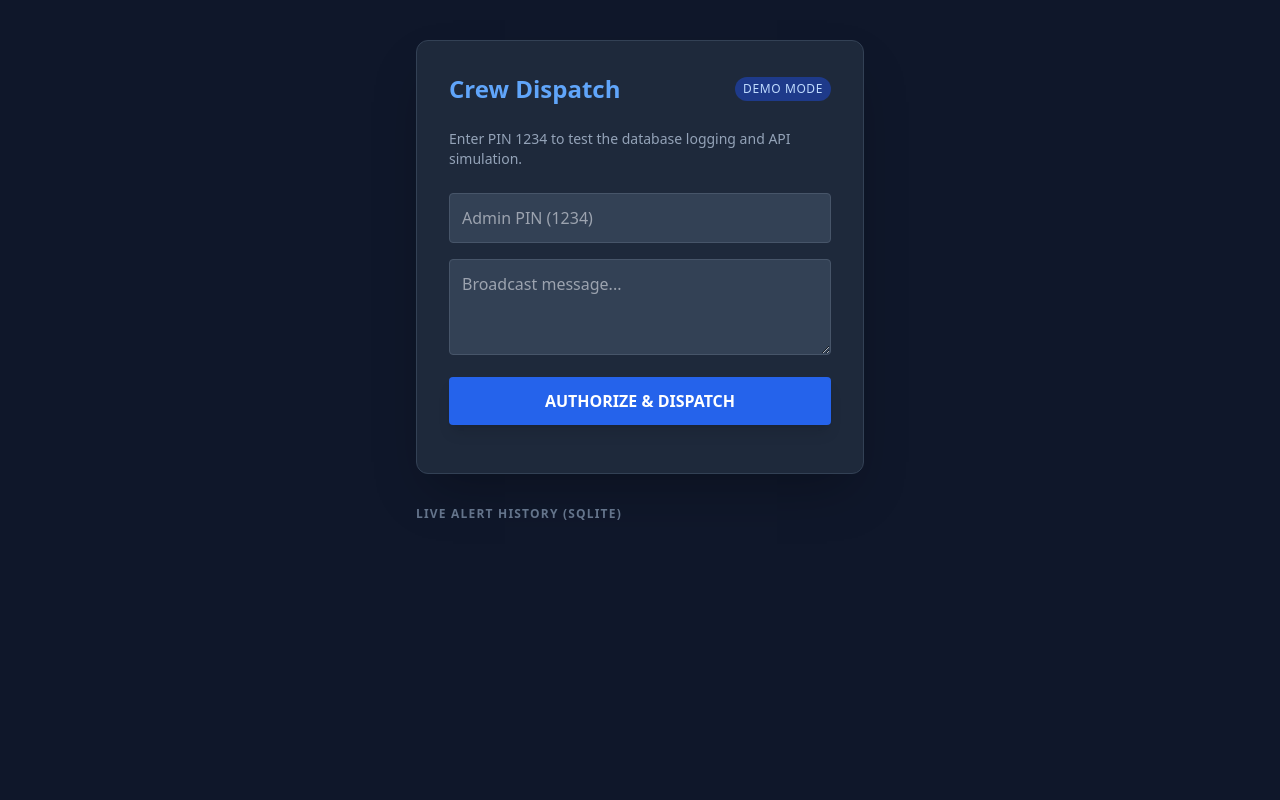
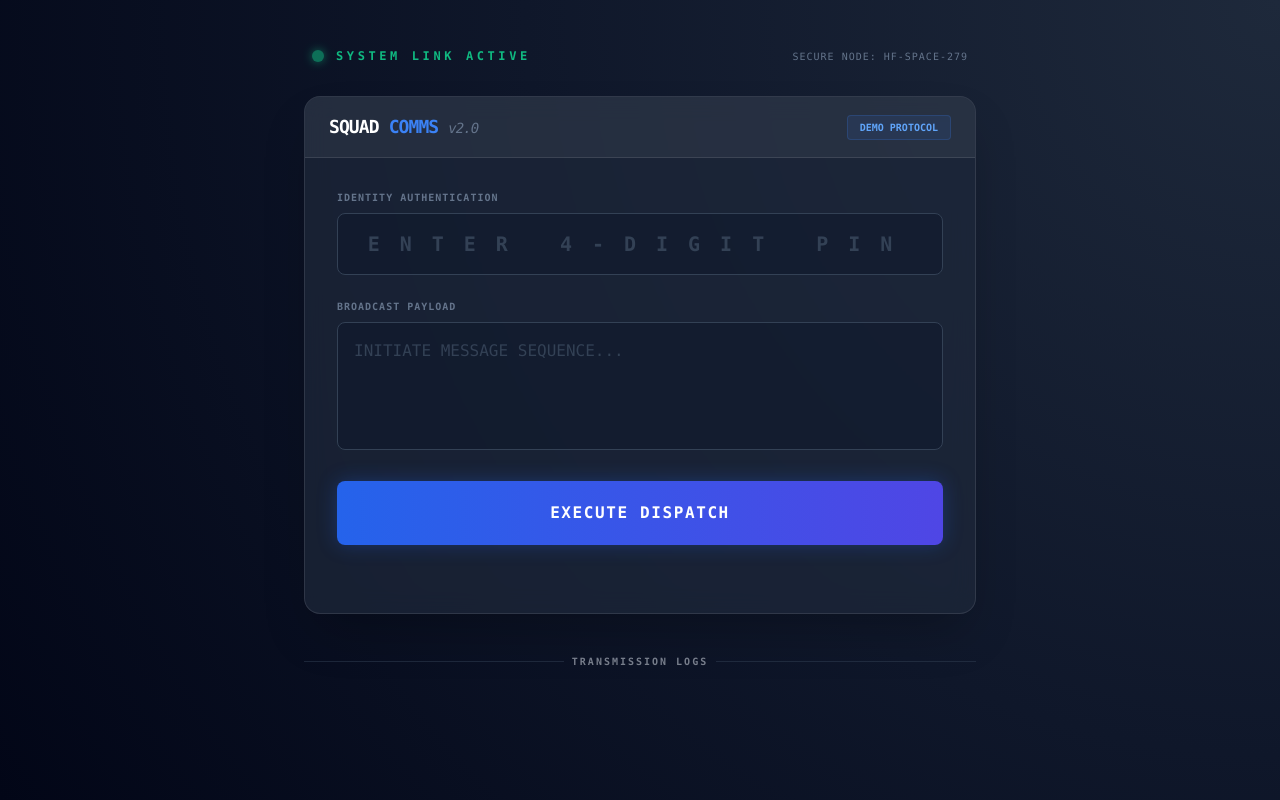
Before and after one commit to yousafk279/crew-sms-dispatcher, a FastAPI app: page / in a window 1280 px wide. Run offline with FastAPI, Linux system fonts and the light colour scheme; data that the repository does not hold is empty; some libraries are stand-ins or nearby versions.

Commit message:
Update index.html

```diff
--- a/templates/index.html
+++ b/templates/index.html
@@ -3,31 +3,64 @@
 <head>
     <meta charset="UTF-8">
     <meta name="viewport" content="width=device-width, initial-scale=1.0">
-    <title>SMS Dispatcher | Portfolio Project</title>
+    <title>SQUAD-COMMS | Emergency Dispatch</title>
     <script src="https://cdn.tailwindcss.com"></script>
+    <style>
+        @keyframes pulse-glow { 0%, 100% { opacity: 1; } 50% { opacity: 0.5; } }
+        .glow-dot { animation: pulse-glow 2s infinite; }
+        .glass { background: rgba(30, 41, 59, 0.7); backdrop-filter: blur(12px); border: 1px solid rgba(255, 255, 255, 0.1); }
+        body { background: radial-gradient(circle at top right, #1e293b, #0f172a, #020617); }
+    </style>
 </head>
-<body class="bg-slate-900 text-white font-sans min-h-screen flex flex-col items-center py-10">
+<body class="text-slate-200 font-mono min-h-screen flex flex-col items-center py-12 px-4">
 
-    <div class="w-full max-w-md bg-slate-800 rounded-xl shadow-2xl p-8 border border-slate-700">
-        <div class="flex items-center justify-between mb-6">
-            <h1 class="text-2xl font-bold text-blue-400">Crew Dispatch</h1>
-            <span class="bg-blue-900 text-blue-200 text-xs px-2 py-1 rounded-full uppercase tracking-wider">Demo Mode</span>
+    <div class="w-full max-w-2xl flex justify-between items-center mb-8 px-2">
+        <div class="flex items-center gap-3">
+            <div class="w-3 h-3 bg-emerald-500 rounded-full glow-dot shadow-[0_0_10px_#10b981]"></div>
+            <h2 class="text-xs uppercase tracking-[0.3em] font-bold text-emerald-500">System Link Active</h2>
+        </div>
+        <div class="text-[10px] text-slate-500 uppercase tracking-widest">Secure Node: HF-SPACE-279</div>
+    </div>
+
+    <div class="w-full max-w-2xl glass rounded-2xl overflow-hidden shadow-2xl">
+        <div class="bg-white/5 px-6 py-4 border-b border-white/10 flex justify-between items-center">
+            <h1 class="text-lg font-black tracking-tighter text-white">SQUAD <span class="text-blue-500">COMMS</span> <span class="text-slate-500 font-light text-sm italic">v2.0</span></h1>
+            <div class="px-3 py-1 rounded bg-blue-500/10 border border-blue-500/20 text-[10px] text-blue-400 font-bold uppercase">Demo Protocol</div>
         </div>
 
-        <p class="text-slate-400 text-sm mb-6">Enter PIN 1234 to test the database logging and API simulation.</p>
+        <div class="p-8">
+            <form id="smsForm" class="space-y-6">
+                <div class="relative">
+                    <label class="text-[10px] uppercase text-slate-500 mb-2 block font-bold tracking-widest">Identity Authentication</label>
+                    <input type="password" name="pin" placeholder="ENTER 4-DIGIT PIN"
+                        class="w-full bg-slate-900/50 border border-slate-700 p-4 rounded-lg focus:ring-2 focus:ring-blue-500/50 outline-none transition-all placeholder:text-slate-700 text-center tracking-[1em] text-xl font-bold">
+                </div>
 
-        <form id="smsForm" class="space-y-4">
-            <input type="password" name="pin" placeholder="Admin PIN (1234)" class="w-full p-3 rounded bg-slate-700 border border-slate-600 focus:border-blue-500 outline-none transition" required>
-            <textarea name="alert" placeholder="Broadcast message..." class="w-full p-3 rounded bg-slate-700 border border-slate-600 h-24 focus:border-blue-500 outline-none transition" required></textarea>
-            <button type="submit" id="btn" class="w-full bg-blue-600 hover:bg-blue-500 text-white font-bold py-3 rounded transition duration-200 shadow-lg">AUTHORIZE & DISPATCH</button>
-        </form>
+                <div>
+                    <label class="text-[10px] uppercase text-slate-500 mb-2 block font-bold tracking-widest">Broadcast Payload</label>
+                    <textarea name="alert" placeholder="INITIATE MESSAGE SEQUENCE..."
+                        class="w-full bg-slate-900/50 border border-slate-700 p-4 rounded-lg h-32 focus:ring-2 focus:ring-blue-500/50 outline-none transition-all placeholder:text-slate-700 resize-none"></textarea>
+                </div>
 
-        <div id="status" class="mt-4 text-center text-sm font-medium"></div>
+                <button type="submit" id="btn"
+                    class="w-full bg-gradient-to-r from-blue-600 to-indigo-600 hover:from-blue-500 hover:to-indigo-500 text-white font-black py-5 rounded-lg transition-all transform active:scale-[0.98] shadow-[0_0_20px_rgba(37,99,235,0.3)] uppercase tracking-widest">
+                    Execute Dispatch
+                </button>
+            </form>
+
+            <div id="status" class="mt-6 text-center text-xs font-bold uppercase tracking-widest italic min-h-[1em]"></div>
+        </div>
     </div>
 
-    <div class="w-full max-w-md mt-8">
-        <h3 class="text-slate-500 uppercase text-xs font-bold mb-4 tracking-widest">Live Alert History (SQLite)</h3>
-        <div id="history" class="space-y-2"></div>
+    <div class="w-full max-w-2xl mt-10">
+        <div class="flex items-center gap-2 mb-4 opacity-50">
+            <div class="h-[1px] flex-grow bg-slate-700"></div>
+            <span class="text-[10px] font-bold uppercase tracking-[0.2em]">Transmission Logs</span>
+            <div class="h-[1px] flex-grow bg-slate-700"></div>
+        </div>
+
+        <div id="history" class="space-y-3">
+            </div>
     </div>
 
     <script>
@@ -38,17 +71,17 @@
         form.onsubmit = async (e) => {
             e.preventDefault();
             btn.disabled = true;
-            btn.innerText = "PROCESSING...";
+            btn.innerText = "UPLOADING TO SATELLITE...";
             status.innerText = "";
 
             const res = await fetch('/send_sms', { method: 'POST', body: new FormData(form) });
             const data = await res.json();
 
             status.innerText = data.message;
-            status.className = data.status === "Error" ? "mt-4 text-red-400" : "mt-4 text-green-400";
+            status.className = data.status === "Error" ? "mt-6 text-center text-xs font-bold uppercase tracking-widest italic text-red-500" : "mt-6 text-center text-xs font-bold uppercase tracking-widest italic text-emerald-400";
 
             btn.disabled = false;
-            btn.innerText = "AUTHORIZE & DISPATCH";
+            btn.innerText = "Execute Dispatch";
             if(data.status !== "Error") { form.reset(); loadHistory(); }
         };
 
@@ -56,9 +89,12 @@
             const res = await fetch('/history');
             const data = await res.json();
             document.getElementById('history').innerHTML = data.map(i => `
-                <div class="bg-slate-800 p-3 rounded border-l-4 border-blue-500 text-sm">
-                    <p class="text-slate-200">${i.message}</p>
-                    <p class="text-slate-500 text-[10px] mt-1">${new Date(i.time).toLocaleTimeString()}</p>
+                <div class="glass p-4 rounded-lg flex justify-between items-start group hover:border-blue-500/50 transition-all">
+                    <div>
+                        <p class="text-sm text-slate-300 leading-relaxed">${i.message}</p>
+                        <p class="text-[9px] text-slate-600 mt-2 font-bold uppercase tracking-tighter italic">Sequence Verified: ${i.time}</p>
+                    </div>
+                    <div class="text-blue-500/30 font-black text-xl italic group-hover:text-blue-500 transition-colors">>></div>
                 </div>
             `).join('');
         }
```
